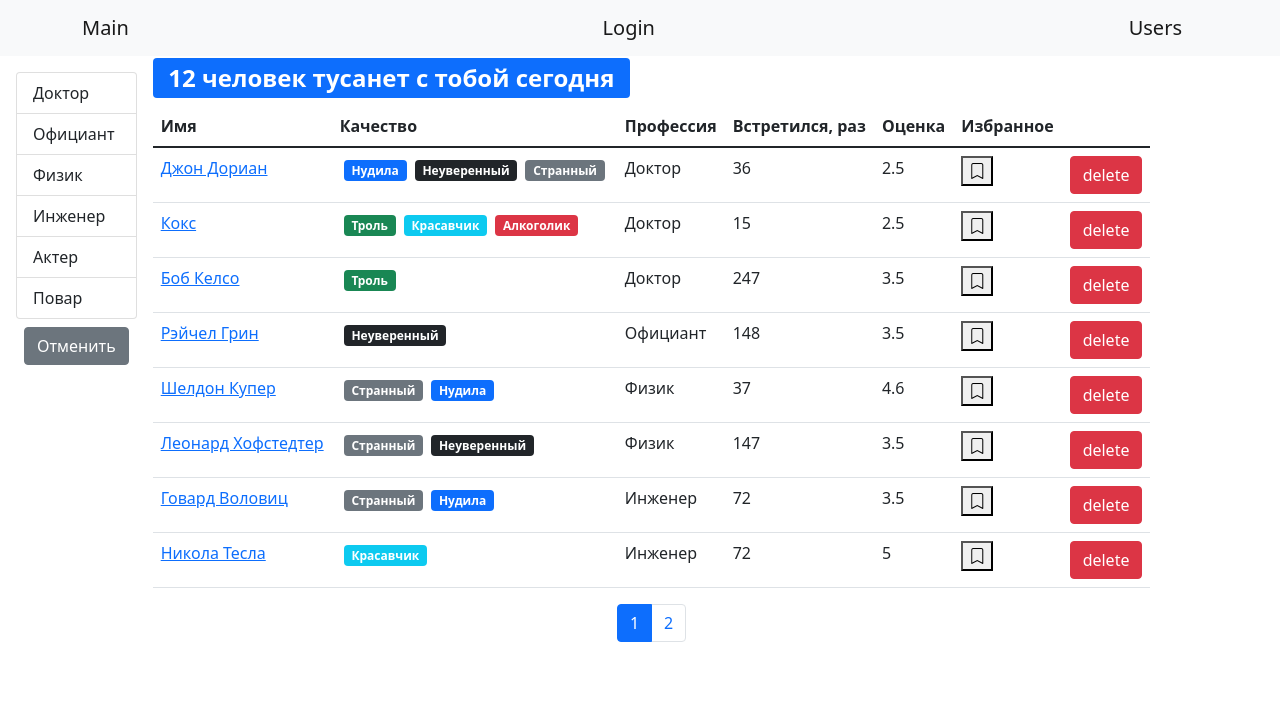
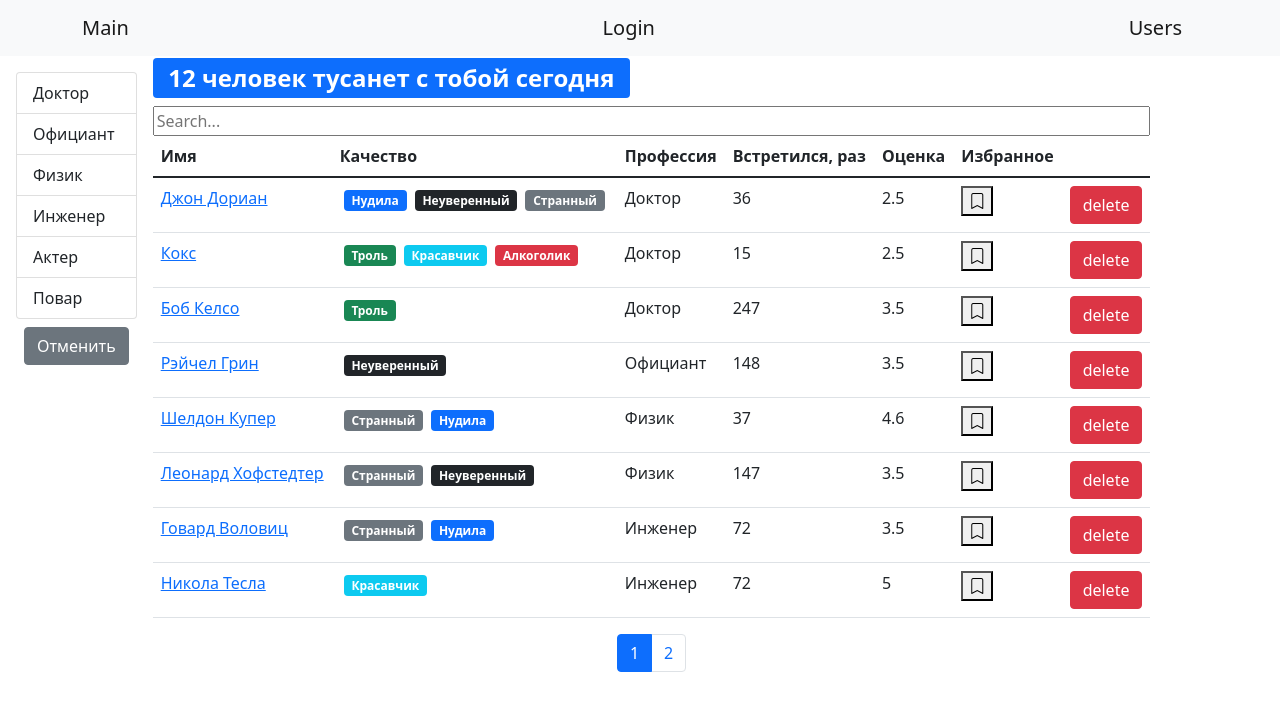
Before and after one commit to lielsmoon/Meeting-website, a React (Create React App) app: page /users in a window 1280 px wide. Shown: the top 710 px of the page. Built offline with nearby package versions, Linux system fonts and the light colour scheme.

Commit message:
added search users name

```diff
--- a/src/app/components/users.jsx
+++ b/src/app/components/users.jsx
@@ -13,6 +13,7 @@ const Users = () => {
     const [selectedProf, setSelectedProf] = useState();
     const [sortBy, setSortBy] = useState({ iter: "name", order: "asc" });
     const [users, setUsers] = useState();
+    const [search, setSearch] = useState("");
     const pageSize = 8;
     const loading = (
         <div className="spinner-grow" role="status">
@@ -46,11 +47,19 @@ const Users = () => {
         setCurrentPage(1);
     }, [selectedProf]);
 
+    const handleSearch = (e) => {
+        setSearch(e.target.value);
+    };
+    console.log(search);
+
     const handlePageChange = (pageIndex) => {
         setCurrentPage(pageIndex);
     };
 
     const handleProfessionSelect = (item) => {
+        if (search !== "") {
+            setSearch("");
+        }
         setSelectedProf(item);
     };
 
@@ -59,7 +68,11 @@ const Users = () => {
     };
 
     if (users) {
-        const filteredUsers = selectedProf
+        const filteredUsers = search
+            ? users.filter((user) =>
+                  user.name.toLowerCase().includes(search.toLowerCase())
+              )
+            : selectedProf
             ? users.filter((user) => user.profession._id === selectedProf._id)
             : users;
 
@@ -96,6 +109,13 @@ const Users = () => {
                 )}
                 <div className="d-flex flex-column">
                     <SearchStatus length={count} />
+                    <input
+                        type="search"
+                        placeholder="Search..."
+                        className="w-100"
+                        onChange={handleSearch}
+                        value={search}
+                    />
 
                     {count > 0 && (
                         <UserTable
```
Also changed, not shown: .eslintrc.js.
